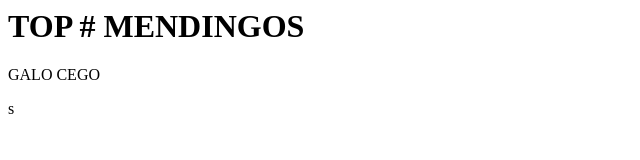
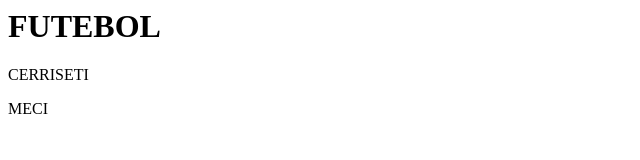
Before and after one commit to zezin99yt/meuprimeirosite, a plain HTML site: page index.html in a window 1280 px wide. Shown: the whole page, without its empty margins (0-640 px from the left). Drawn offline with Linux system fonts and the light colour scheme.

Commit message:
Add files via upload

```diff
--- a/index.html
+++ b/index.html
@@ -3,8 +3,8 @@
         <title>meu primeiro site</title>
     </head>
     <body>
-        <h1>TOP # MENDINGOS</h1>
-        <p>GALO CEGO</p>
-        <P>s</P>
+        <h1>FUTEBOL</h1>
+        <p>CERRISETI</p>
+        <P>MECI</P>
     </body>
 </html>
```
